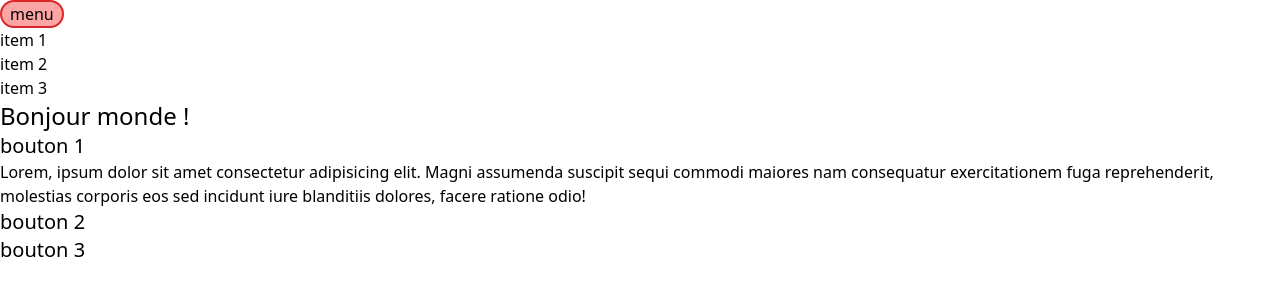
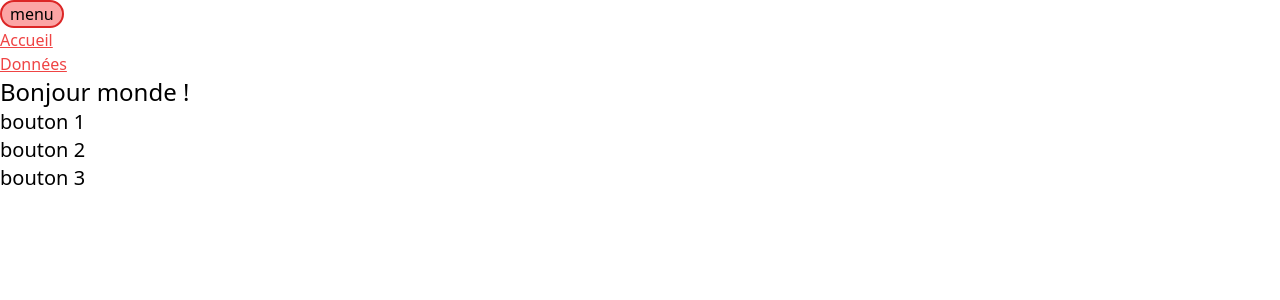
Before and after one commit to MMI-SAE-203/r213-2024-pracht-tp1-Imadecrypte, a Vue app: page / in a window 1280 px wide. Both pictures are taken after a click on the button "menu". Shown: the top 300 px of the page. Built offline with nearby package versions, Linux system fonts and the light colour scheme.

Commit message:
ajout liens menu routeur link + page donnee

```diff
--- a/src/App.vue
+++ b/src/App.vue
@@ -29,9 +29,8 @@ const menuIsOpen = ref(false)
         leave-active-class="-translate-x-full"
       >
         <ul v-show="menuIsOpen">
-          <li><a href="#">item 1</a></li>
-          <li><a href="#">item 2</a></li>
-          <li><a href="#">item 3</a></li>
+          <li><RouterLink to="/" class="text-red-500 underline"> Accueil </RouterLink></li>
+          <li><RouterLink to="/donnee" class="text-red-500 underline"> Données </RouterLink></li>
         </ul>
       </Transition>
     </nav>
--- /dev/null
+++ b/src/pages/donnee.vue
@@ -0,0 +1,38 @@
+<script setup lang="ts">
+import { ref } from 'vue'
+
+const sectionOpen = ref(0)
+const sectionsData = [
+  {
+    label: 'bouton 1',
+    texte: `texte panneau 1 Lorem ipsum dolor sit ame
+      consectetur adipisicing elit. Inventore animi dolore,
+      rerum magni laudantium quod excepturi laboriosam,
+      ex modi debitis harum reprehenderit eaque quam ut
+      ea molestiae. Id, cum dolor!`
+  },
+  {
+    label: 'bouton 2',
+    texte: `texte panneau 2 Amet alias provident quos quis,
+      Officia ut ab dolores quos dolorem accusamus ad,
+      consectetur unde minima, ipsum eligendi inventore id
+      labore, laborum rerum laboriosam corrupti iste.
+      Distinctio, perspiciatis!`
+  },
+  {
+    label: 'bouton 3',
+    texte: `texte panneau 3 Repudiandae corporis voluptates,
+      odit reprehenderit sint pariatur at voluptatum, cumque
+      quia sit eligendi ex culpa eos, alias magnam molestiae
+      id modi accusantium ipsa eveniet accusamus. Tempora
+      quis corporis et nam.`
+  }
+]
+</script>
+<template>
+  <h1>Données</h1>
+  <section v-for="(section, key) of sectionsData" :key="key">
+    <button class="text-xl" @pointerdown="sectionOpen = key + 1">{{ section.label }}</button>
+    <p v-show="sectionOpen === key + 1">{{ section.texte }}</p>
+  </section>
+</template>
--- a/src/pages/index.vue
+++ b/src/pages/index.vue
@@ -1,6 +1,6 @@
 <script setup lang="ts">
 import { ref } from 'vue'
-const sectionOpen = ref(1)
+const sectionOpen = ref(0)
 </script>
 
 <template>
```
